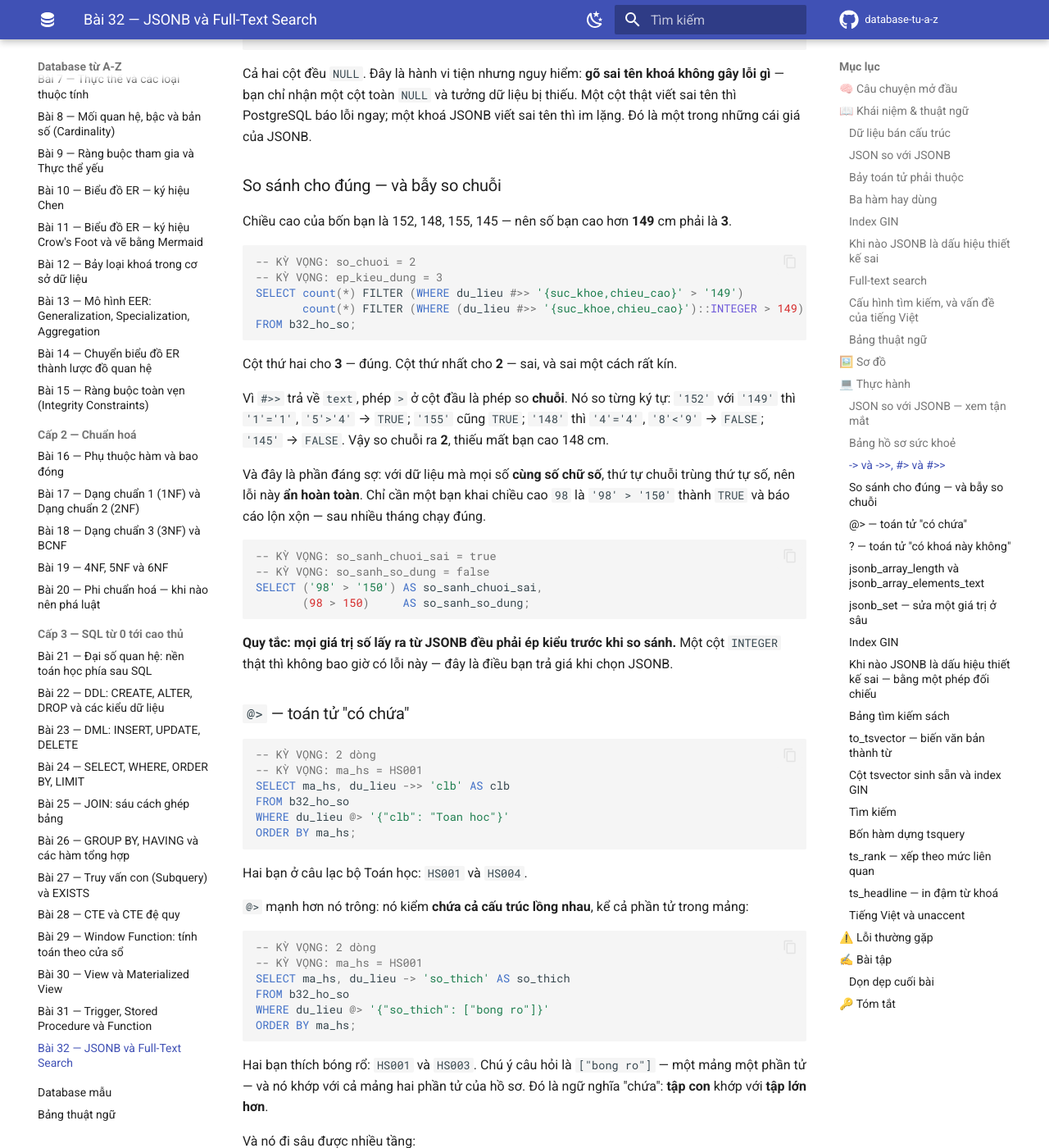
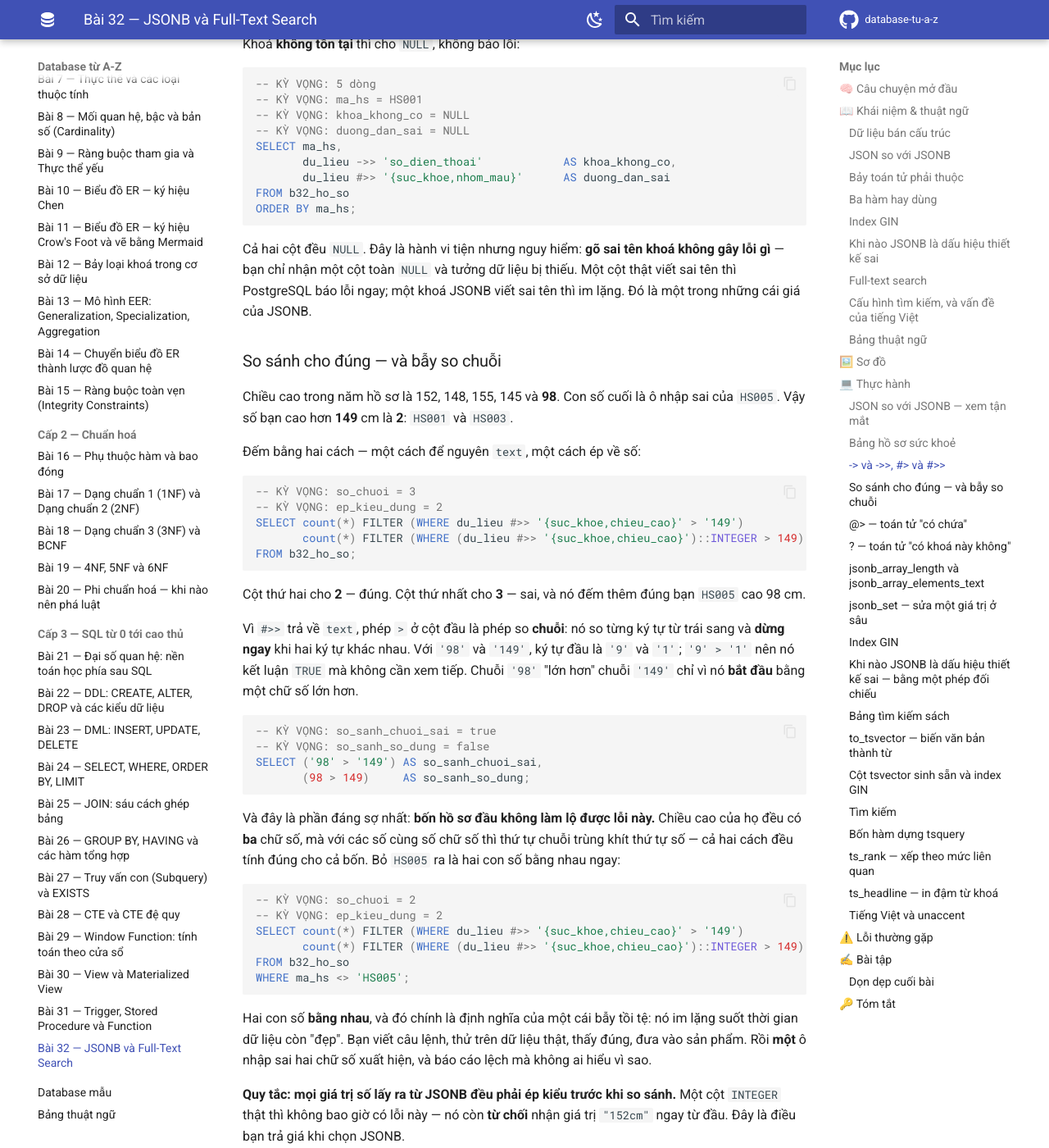
Before and after one commit to hungnguyen010518/database-tu-a-z, an MkDocs documentation site: the page built from docs/cap-3-sql/32-jsonb-va-full-text-search.md, in a window 1280 px wide and 1400 px high, scrolled down 12053 px. Shown: the whole window at 82% size. Built offline with MkDocs 1.6.1 and Material for MkDocs 9.7.7, drawn with Linux system fonts in a browser that asks for light colours; comment, search, counter and statistics services are not loaded; some of the changed text lies outside the part shown.

Commit message:
Sửa vòng 1 Bài 32: ví dụ bẫy so chuỗi nay kích hoạt được bẫy
CI đỏ ở 'ep_kieu_dung ky vong 3, thuc te 2'. Nguyên nhân sâu hơn con số: bốn
chiều cao trong b32_ho_so đều ba chữ số, nên so chuỗi và so số cho CÙNG kết
quả — mục 'bẫy so chuỗi' không chứng minh được bẫy nào.

- Thêm hồ sơ HS005 với chieu_cao 98, kèm ghi_chu 'phụ huynh điền nhầm đơn vị'.
  Nay so chuỗi cho 3, ép kiểu cho 2 — bẫy lộ ra thật.
- Thêm một khối chứng minh bẫy TỰ ẨN: bỏ HS005 ra thì hai cách bằng nhau.
- Cập nhật 11 vị trí bị ảnh hưởng (số dòng liệt kê, Lỗi 1, Lỗi 5, đáp án 1 và 2).
- Rà soát toàn bộ 6 bài bằng một phép kiểm cơ học: liệt kê mọi khối có >=2
  khẳng định giá trị mà có giá trị trùng nhau (29 khối), soát tay từng khối.
  Tìm thêm 2 chỗ cùng lớp lỗi, cả hai ở Bài 32, đã sửa:
    * đáp án câu 1: ep_kieu vs khong_ep_kieu nay 2 vs 3 thay vì 2 vs 2
    * Lỗi 5: đổi hẳn phép đối chiếu sang 3 vs 2 (mảng JSONB nhận cả ba phần tử
      trùng, bảng quan hệ chỉ nhận hai) thay cho cặp số 4/5 vô nghĩa
  Thêm chú thích chỗ #> và #>> in ra giống nhau với giá trị số.
- 26 khối trùng giá trị còn lại đều có chủ đích và thân bài đã nói rõ.

Khẳng định KỲ VỌNG của 6 bài: 501 -> 505. Toàn khoá: 854.

Co-Authored-By: Claude Opus 5 (1M context) <noreply@anthropic.com>

````diff
--- a/docs/cap-3-sql/32-jsonb-va-full-text-search.md
+++ b/docs/cap-3-sql/32-jsonb-va-full-text-search.md
@@ -315,9 +315,14 @@ INSERT INTO b32_ho_so (ma_hs, du_lieu) VALUES
             "di_ung": ["hai san", "dau phong"]}'),
 ('HS004', '{"so_thich": [],
             "suc_khoe": {"chieu_cao": 145, "can_nang": 38},
-            "clb": "Toan hoc"}');
+            "clb": "Toan hoc"}'),
+-- Phiếu của HS005 có MỘT ô nhập sai: phụ huynh điền nhầm đơn vị chiều cao.
+-- Dữ liệu bẩn kiểu này là chuyện bình thường, và phần sau sẽ cho thấy nó phá báo cáo thế nào.
+('HS005', '{"so_thich": [],
+            "suc_khoe": {"chieu_cao": 98, "can_nang": 30},
+            "ghi_chu": "phu huynh dien nham don vi chieu cao"}');
 
--- KỲ VỌNG: so_ho_so = 4
+-- KỲ VỌNG: so_ho_so = 5
 -- KỲ VỌNG: so_khoa_khac_nhau = 5
 SELECT count(*)                                            AS so_ho_so,
        (SELECT count(DISTINCT k)
@@ -325,14 +330,14 @@ SELECT count(*)                                            AS so_ho_so,
 FROM b32_ho_so;
 ```
 
-Bốn hồ sơ dùng **năm** khoá khác nhau: `so_thich`, `suc_khoe`, `di_ung`, `clb`, `ghi_chu`. Không hồ sơ nào có đủ cả năm — `HS002` có `ghi_chu` mà không có `di_ung`, `HS003` có `di_ung` mà không có `clb`.
+Năm hồ sơ dùng **năm** khoá khác nhau: `so_thich`, `suc_khoe`, `di_ung`, `clb`, `ghi_chu`. Không hồ sơ nào có đủ cả năm — `HS002` có `ghi_chu` mà không có `di_ung`, `HS003` có `di_ung` mà không có `clb`, `HS005` không có cả `di_ung` lẫn `clb`.
 
 Hãy để ý chính câu truy vấn này: để biết bên trong cột JSONB có những khoá gì, ta phải **đi đếm** bằng `jsonb_object_keys`. Với cột thật thì chỉ cần `\d b32_ho_so`. Đó là cái giá đầu tiên của JSONB, và bạn trả nó ngay từ dòng đầu.
 
 ### `->` và `->>`, `#>` và `#>>`
 
 ```sql
--- KỲ VỌNG: 4 dòng
+-- KỲ VỌNG: 5 dòng
 -- KỲ VỌNG: ma_hs = HS001
 -- KỲ VỌNG: clb_jsonb = "Toan hoc"
 -- KỲ VỌNG: clb_text = Toan hoc
@@ -351,10 +356,12 @@ ORDER BY ma_hs;
 
 Hai cột sau cho thấy `#>` đi được **nhiều tầng**: `'{suc_khoe,chieu_cao}'` là một mảng text hai phần tử, nghĩa là *"vào trong `suc_khoe`, rồi lấy `chieu_cao`"*. Với `->` bạn phải viết `du_lieu -> 'suc_khoe' -> 'chieu_cao'` — nối chuỗi mũi tên.
 
+Và hãy để ý một điều dễ gây ngộ nhận: hai cột sau in ra **giống nhau** — cùng là `152`. Không phải vì `#>` và `#>>` giống nhau, mà vì trong JSON một **số** không có dấu ngoặc kép, nên bản `jsonb` và bản `text` của nó trông y như nhau trên màn hình. Khác biệt vẫn còn nguyên nhưng nó nằm ở **kiểu dữ liệu**, không nằm ở chỗ nhìn thấy được — và đó chính là lý do mục ngay dưới đây tồn tại.
+
 Khoá **không tồn tại** thì cho `NULL`, không báo lỗi:
 
 ```sql
--- KỲ VỌNG: 4 dòng
+-- KỲ VỌNG: 5 dòng
 -- KỲ VỌNG: ma_hs = HS001
 -- KỲ VỌNG: khoa_khong_co = NULL
 -- KỲ VỌNG: duong_dan_sai = NULL
@@ -369,30 +376,43 @@ Cả hai cột đều `NULL`. Đây là hành vi tiện nhưng nguy hiểm: **g
 
 ### So sánh cho đúng — và bẫy so chuỗi
 
-Chiều cao của bốn bạn là 152, 148, 155, 145 — nên số bạn cao hơn **149** cm phải là **3**.
+Chiều cao trong năm hồ sơ là 152, 148, 155, 145 và **98**. Con số cuối là ô nhập sai của `HS005`. Vậy số bạn cao hơn **149** cm là **2**: `HS001` và `HS003`.
+
+Đếm bằng hai cách — một cách để nguyên `text`, một cách ép về số:
 
 ```sql
--- KỲ VỌNG: so_chuoi = 2
--- KỲ VỌNG: ep_kieu_dung = 3
+-- KỲ VỌNG: so_chuoi = 3
+-- KỲ VỌNG: ep_kieu_dung = 2
 SELECT count(*) FILTER (WHERE du_lieu #>> '{suc_khoe,chieu_cao}' > '149')            AS so_chuoi,
        count(*) FILTER (WHERE (du_lieu #>> '{suc_khoe,chieu_cao}')::INTEGER > 149)   AS ep_kieu_dung
 FROM b32_ho_so;
 ```
 
-Cột thứ hai cho **3** — đúng. Cột thứ nhất cho **2** — sai, và sai một cách rất kín.
+Cột thứ hai cho **2** — đúng. Cột thứ nhất cho **3** — sai, và nó đếm thêm đúng bạn `HS005` cao 98 cm.
 
-Vì `#>>` trả về `text`, phép `>` ở cột đầu là phép so **chuỗi**. Nó so từng ký tự: `'152'` với `'149'` thì `'1'='1'`, `'5'>'4'` → `TRUE`; `'155'` cũng `TRUE`; `'148'` thì `'4'='4'`, `'8'<'9'` → `FALSE`; `'145'` → `FALSE`. Vậy so chuỗi ra **2**, thiếu mất bạn cao 148 cm.
-
-Và đây là phần đáng sợ: với dữ liệu mà mọi số **cùng số chữ số**, thứ tự chuỗi trùng thứ tự số, nên lỗi này **ẩn hoàn toàn**. Chỉ cần một bạn khai chiều cao `98` là `'98' > '150'` thành `TRUE` và báo cáo lộn xộn — sau nhiều tháng chạy đúng.
+Vì `#>>` trả về `text`, phép `>` ở cột đầu là phép so **chuỗi**: nó so từng ký tự từ trái sang và **dừng ngay** khi hai ký tự khác nhau. Với `'98'` và `'149'`, ký tự đầu là `'9'` và `'1'`; `'9' > '1'` nên nó kết luận `TRUE` mà không cần xem tiếp. Chuỗi `'98'` "lớn hơn" chuỗi `'149'` chỉ vì nó **bắt đầu** bằng một chữ số lớn hơn.
 
 ```sql
 -- KỲ VỌNG: so_sanh_chuoi_sai = true
 -- KỲ VỌNG: so_sanh_so_dung = false
-SELECT ('98' > '150') AS so_sanh_chuoi_sai,
-       (98 > 150)     AS so_sanh_so_dung;
+SELECT ('98' > '149') AS so_sanh_chuoi_sai,
+       (98 > 149)     AS so_sanh_so_dung;
 ```
 
-**Quy tắc: mọi giá trị số lấy ra từ JSONB đều phải ép kiểu trước khi so sánh.** Một cột `INTEGER` thật thì không bao giờ có lỗi này — đây là điều bạn trả giá khi chọn JSONB.
+Và đây là phần đáng sợ nhất: **bốn hồ sơ đầu không làm lộ được lỗi này.** Chiều cao của họ đều có **ba** chữ số, mà với các số cùng số chữ số thì thứ tự chuỗi trùng khít thứ tự số — cả hai cách đều tính đúng cho cả bốn. Bỏ `HS005` ra là hai con số bằng nhau ngay:
+
+```sql
+-- KỲ VỌNG: so_chuoi = 2
+-- KỲ VỌNG: ep_kieu_dung = 2
+SELECT count(*) FILTER (WHERE du_lieu #>> '{suc_khoe,chieu_cao}' > '149')            AS so_chuoi,
+       count(*) FILTER (WHERE (du_lieu #>> '{suc_khoe,chieu_cao}')::INTEGER > 149)   AS ep_kieu_dung
+FROM b32_ho_so
+WHERE ma_hs <> 'HS005';
+```
+
+Hai con số **bằng nhau**, và đó chính là định nghĩa của một cái bẫy tồi tệ: nó im lặng suốt thời gian dữ liệu còn "đẹp". Bạn viết câu lệnh, thử trên dữ liệu thật, thấy đúng, đưa vào sản phẩm. Rồi **một** ô nhập sai hai chữ số xuất hiện, và báo cáo lệch mà không ai hiểu vì sao.
+
+**Quy tắc: mọi giá trị số lấy ra từ JSONB đều phải ép kiểu trước khi so sánh.** Một cột `INTEGER` thật thì không bao giờ có lỗi này — nó còn **từ chối** nhận giá trị `"152cm"` ngay từ đầu. Đây là điều bạn trả giá khi chọn JSONB.
 
 ### `@>` — toán tử "có chứa"
 
@@ -451,7 +471,7 @@ Hai bạn **có khai** mục dị ứng: `HS001` và `HS003`.
 ### `jsonb_array_length` và `jsonb_array_elements_text`
 
 ```sql
--- KỲ VỌNG: 4 dòng
+-- KỲ VỌNG: 5 dòng
 -- KỲ VỌNG: ma_hs = HS001
 -- KỲ VỌNG: so_so_thich = 2
 SELECT ma_hs,
@@ -460,7 +480,7 @@ FROM b32_ho_so
 ORDER BY ma_hs;
 ```
 
-Bốn hồ sơ: `HS001` 2 sở thích, `HS002` 1, `HS003` 2, `HS004` mảng rỗng nên 0.
+Năm hồ sơ: `HS001` 2 sở thích, `HS002` 1, `HS003` 2, còn `HS004` và `HS005` có mảng rỗng nên 0.
 
 Bung mảng ra thành dòng — đây là cách bạn đưa dữ liệu JSONB trở lại mô hình quan hệ để `GROUP BY`:
 
@@ -472,7 +492,7 @@ CROSS JOIN LATERAL jsonb_array_elements_text(h.du_lieu -> 'so_thich') AS st(so_t
 ORDER BY h.ma_hs, st.so_thich;
 ```
 
-**Năm dòng**: `2 + 1 + 2 + 0`. Bạn `HS004` có mảng rỗng nên nó **biến mất hoàn toàn** — `CROSS JOIN LATERAL` với một hàm trả 0 dòng thì dòng bên ngoài bị loại, đúng như tích Descartes của [Bài 21](21-dai-so-quan-he.md). Muốn giữ bạn ấy thì phải dùng `LEFT JOIN LATERAL ... ON TRUE`.
+**Năm dòng**: `2 + 1 + 2 + 0 + 0`. Hai bạn `HS004` và `HS005` có mảng rỗng nên họ **biến mất hoàn toàn** — `CROSS JOIN LATERAL` với một hàm trả 0 dòng thì dòng bên ngoài bị loại, đúng như tích Descartes của [Bài 21](21-dai-so-quan-he.md). Muốn giữ họ thì phải dùng `LEFT JOIN LATERAL ... ON TRUE`.
 
 Bây giờ đếm sở thích phổ biến — một phép `GROUP BY` bình thường trên dữ liệu vừa bung ra:
 
@@ -588,7 +608,7 @@ SELECT (SELECT count(*) FROM b32_ho_so WHERE du_lieu @> '{"clb": "Toan hoc"}')
        (SELECT count(*) FROM b32_ho_so WHERE du_lieu ->> 'clb' = 'Toan hoc')        AS qua_toan_tu_mui_kep;
 ```
 
-Cả hai cho **2**. Trên bốn dòng thì không đo được gì; trên một triệu dòng, câu thứ hai sẽ **quét toàn bảng** nếu bạn chưa tạo index biểu thức. Cấp 4 sẽ cho bạn thấy điều đó bằng `EXPLAIN`.
+Cả hai cho **2**. Trên năm dòng thì không đo được gì; trên một triệu dòng, câu thứ hai sẽ **quét toàn bảng** nếu bạn chưa tạo index biểu thức. Cấp 4 sẽ cho bạn thấy điều đó bằng `EXPLAIN`.
 
 ### Khi nào JSONB là dấu hiệu thiết kế sai — bằng một phép đối chiếu
 
@@ -958,14 +978,14 @@ Bốn điều bắt buộc phải làm đúng, nếu không cấu hình sẽ im
 
 !!! danger "Lỗi 1: So sánh giá trị số lấy từ JSONB mà không ép kiểu"
     ```sql
-    -- KỲ VỌNG: so_chuoi_sai = 2
-    -- KỲ VỌNG: ep_kieu_dung = 3
+    -- KỲ VỌNG: so_chuoi_sai = 3
+    -- KỲ VỌNG: ep_kieu_dung = 2
     SELECT count(*) FILTER (WHERE du_lieu #>> '{suc_khoe,chieu_cao}' > '149')          AS so_chuoi_sai,
            count(*) FILTER (WHERE (du_lieu #>> '{suc_khoe,chieu_cao}')::INTEGER > 149) AS ep_kieu_dung
     FROM b32_ho_so;
     ```
 
-    `#>>` trả về `text`, nên phép `>` so **chuỗi**, không so số. Ở bộ dữ liệu nhỏ này chênh lệch là 2 so với 3; với dữ liệu có cả `9` và `150` thì `'9' > '150'` là `TRUE` và kết quả hoàn toàn vô nghĩa.
+    `#>>` trả về `text`, nên phép `>` so **chuỗi**, không so số. Đáp án đúng là **2** bạn cao trên 149 cm, nhưng phép so chuỗi đếm ra **3** — nó nhận thêm bạn `HS005` cao 98 cm, chỉ vì chuỗi `'98'` bắt đầu bằng `'9'` mà `'149'` bắt đầu bằng `'1'`.
 
     Đây là lỗi mà một cột `INTEGER` thật **không thể** mắc — kiểu dữ liệu đã chặn từ đầu. Mỗi lần bạn viết `::INTEGER` sau một `->>`, hãy coi đó là một lời nhắc rằng bạn đang tự làm công việc mà lược đồ đáng lẽ phải làm cho bạn.
 
@@ -1022,21 +1042,29 @@ Bốn điều bắt buộc phải làm đúng, nếu không cấu hình sẽ im
 
     Hai index `GIN` và một index biểu thức. Hai index `GIN` **không** phục vụ được câu `WHERE du_lieu ->> 'clb' = 'Toan hoc'` — chỉ index thứ ba làm được.
 
-    Đây là lỗi đắt vì nó không lộ ra trên dữ liệu nhỏ: bạn tạo index `GIN`, câu lệnh chạy nhanh, và bạn kết luận là index có tác dụng — trong khi thật ra nó nhanh vì bảng chỉ có bốn dòng.
+    Đây là lỗi đắt vì nó không lộ ra trên dữ liệu nhỏ: bạn tạo index `GIN`, câu lệnh chạy nhanh, và bạn kết luận là index có tác dụng — trong khi thật ra nó nhanh vì bảng chỉ có năm dòng.
 
     Hai cách sửa: viết lại bằng **`@>`** để dùng được `GIN`, hoặc tạo một **index biểu thức** cho đúng khoá đó. Cấp 4 sẽ dạy bạn dùng `EXPLAIN` để biết chắc index nào đang được dùng, thay vì đoán.
 
 !!! warning "Lỗi 5: Dùng JSONB cho dữ liệu có cấu trúc biết trước"
     ```sql
-    -- KỲ VỌNG: trong_jsonb = 4
-    -- KỲ VỌNG: trong_bang_quan_he = 5
-    SELECT (SELECT count(*) FROM b32_ho_so)                 AS trong_jsonb,
-           (SELECT count(*) FROM b32_so_thich_quan_he)      AS trong_bang_quan_he;
+    -- KỲ VỌNG: so_ho_so_jsonb = 5
+    -- KỲ VỌNG: so_dong_quan_he = 5
+    -- KỲ VỌNG: mang_jsonb_nhan_ca_ba = 3
+    -- KỲ VỌNG: bang_quan_he_chi_nhan = 2
+    SELECT (SELECT count(*) FROM b32_ho_so)                                AS so_ho_so_jsonb,
+           (SELECT count(*) FROM b32_so_thich_quan_he)                     AS so_dong_quan_he,
+           jsonb_array_length('["bong ro", "bong ro", "doc sach"]'::jsonb) AS mang_jsonb_nhan_ca_ba,
+           (SELECT count(DISTINCT e)
+            FROM jsonb_array_elements_text('["bong ro", "bong ro", "doc sach"]'::jsonb) AS e)
+                                                                           AS bang_quan_he_chi_nhan;
     ```
 
-    Cùng một thông tin "sở thích của học sinh", hai cách lưu. Cách JSONB gói 5 sở thích vào 4 dòng; cách quan hệ trải thành 5 dòng.
+    Cùng một thông tin "sở thích của học sinh", hai cách lưu. Hai con số **đầu** đều là 5 và đó là chuyện tình cờ — chúng chỉ nói rằng hai cách chứa cùng lượng thông tin.
 
-    Với cách quan hệ, bạn có khoá chính `(ma_hs, ten)` chặn trùng lặp, có khoá ngoại về `hoc_sinh`, có kiểu `VARCHAR(30)`, và ai đọc lược đồ cũng thấy. Với cách JSONB, bạn **không có gì trong số đó**, và mọi phép thống kê phải qua `CROSS JOIN LATERAL`.
+    Điều đáng chú ý là hai con số **sau**. Cùng một danh sách ba phần tử trong đó có hai phần tử trùng nhau: mảng JSONB nhận **cả ba**, còn bảng quan hệ với `PRIMARY KEY (ma_hs, ten)` chỉ nhận được **hai** — phần tử thứ ba bị từ chối ngay khi `INSERT`. Ba so với hai là toàn bộ khác biệt, và nó **không** phải chuyện thẩm mỹ: một học sinh khai trùng sở thích sẽ được đếm hai lần trong mọi báo cáo.
+
+    Với cách quan hệ, bạn còn có khoá ngoại về `hoc_sinh`, có kiểu `VARCHAR(30)`, và ai đọc lược đồ cũng thấy. Với cách JSONB, bạn **không có gì trong số đó**, và mọi phép thống kê phải qua `CROSS JOIN LATERAL`.
 
     Ba câu hỏi để tự kiểm mỗi lần định thêm một cột JSONB: **tập khoá có ổn định không? có cần ràng buộc không? có thường xuyên lọc theo nó không?** Một câu "có" là đủ để nên chọn cột thật.
 
@@ -1080,15 +1108,13 @@ Bốn điều bắt buộc phải làm đúng, nếu không cấu hình sẽ im
 
     ```sql
     -- KỲ VỌNG: ep_kieu = 2
-    -- KỲ VỌNG: khong_ep_kieu = 2
+    -- KỲ VỌNG: khong_ep_kieu = 3
     SELECT count(*) FILTER (WHERE (du_lieu #>> '{suc_khoe,chieu_cao}')::INTEGER > 150) AS ep_kieu,
            count(*) FILTER (WHERE du_lieu #>> '{suc_khoe,chieu_cao}' > '150')          AS khong_ep_kieu
     FROM b32_ho_so;
     ```
 
-    Ở đúng bộ dữ liệu này, hai con số **tình cờ bằng nhau** — cả bốn chiều cao đều có ba chữ số, nên thứ tự chuỗi trùng thứ tự số.
-
-    Và đó chính là điều đáng sợ: **lỗi này ẩn hoàn toàn khi mọi số có cùng số chữ số.** Chỉ cần một bạn khai chiều cao `98` là `'98' > '150'` thành `TRUE` theo thứ tự chuỗi, và báo cáo sai — sau nhiều tháng chạy đúng.
+    **2** so với **3**. Phép so chuỗi nhận thêm bạn `HS005` cao 98 cm, vì `'98' > '150'` là `TRUE` theo thứ tự chuỗi — ký tự đầu `'9'` lớn hơn `'1'` là nó dừng luôn.
 
     ```sql
     -- KỲ VỌNG: so_sanh_chuoi = true
@@ -1096,6 +1122,8 @@ Bốn điều bắt buộc phải làm đúng, nếu không cấu hình sẽ im
     SELECT ('98' > '150')             AS so_sanh_chuoi,
            (98 > 150)                 AS so_sanh_so;
     ```
+
+    Và hãy chú ý: nếu bỏ `HS005` ra thì hai con số **bằng nhau**, vì bốn chiều cao còn lại đều có ba chữ số. Nghĩa là **lỗi này ẩn hoàn toàn khi mọi số cùng số chữ số** — nó chỉ chờ một ô nhập sai để lộ ra.
 
     **Câu 2.**
 
@@ -1111,19 +1139,18 @@ Bốn điều bắt buộc phải làm đúng, nếu không cấu hình sẽ im
 
     **Ba loại dị ứng**, mỗi loại đúng **1** học sinh: `tom` của `HS001`, `hai san` và `dau phong` của `HS003`.
 
-    `HS002` và `HS004` không xuất hiện vì cả hai **không có khoá `di_ung`**, nên `du_lieu -> 'di_ung'` cho `NULL`, và `jsonb_array_elements_text(NULL)` trả về **0 dòng** — dòng bên ngoài bị `CROSS JOIN` loại bỏ.
+    `HS002`, `HS004` và `HS005` không xuất hiện vì cả ba **không có khoá `di_ung`**, nên `du_lieu -> 'di_ung'` cho `NULL`, và `jsonb_array_elements_text(NULL)` trả về **0 dòng** — dòng bên ngoài bị `CROSS JOIN` loại bỏ.
 
-    Nhưng hai bạn ấy **khác nhau** về mặt nghiệp vụ, và JSONB không phân biệt giúp bạn:
+    Nhưng "không có khoá" và "khoá rỗng" **khác nhau** về mặt nghiệp vụ, và JSONB không phân biệt giúp bạn:
 
     | Bạn | Trạng thái trong JSONB | Nghĩa nghiệp vụ |
     |---|---|---|
-    | `HS002` | Không có khoá `di_ung` | Phiếu **không khai** mục này |
-    | `HS004` | Không có khoá `di_ung` | Cũng không khai |
+    | `HS002`, `HS004`, `HS005` | Không có khoá `di_ung` | Phiếu **không khai** mục này |
     | Một bạn giả định | `"di_ung": []` | Đã khai, và câu trả lời là **không dị ứng gì** |
 
     ```sql
     -- KỲ VỌNG: co_khai_di_ung = 2
-    -- KỲ VỌNG: khong_khai_di_ung = 2
+    -- KỲ VỌNG: khong_khai_di_ung = 3
     -- KỲ VỌNG: khai_rong = 0
     SELECT count(*) FILTER (WHERE du_lieu ? 'di_ung')                                   AS co_khai_di_ung,
            count(*) FILTER (WHERE NOT (du_lieu ? 'di_ung'))                             AS khong_khai_di_ung,
````
